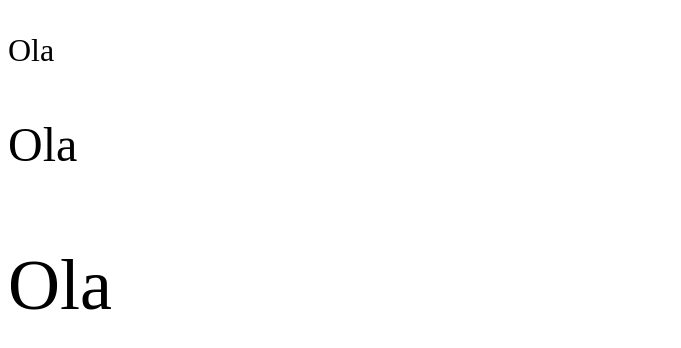
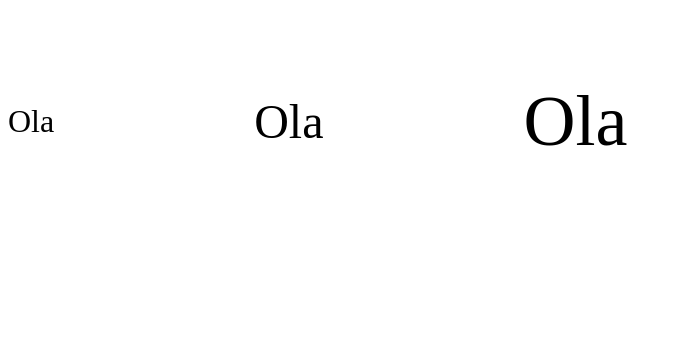
Before and after one commit to oscarotero/css-style-guide, a plain HTML site: page cases/fluid-typography/index.html in a window 1280 px wide. Shown: the whole page, without its empty margins (0-681 px from the left). Drawn offline with Linux system fonts and the light colour scheme.

Commit message:
simplified fluid typography maths

```diff
--- a/cases/fluid-typography/index.html
+++ b/cases/fluid-typography/index.html
@@ -3,47 +3,56 @@
   <head>
     <meta charset="UTF-8">
     <meta name="viewport" content="width=device-width, initial-scale=1.0">
-    <title>title</title>
+    <title>Utopia maths in CSS</title>
     <style>
       /* https://utopia.fyi/blog/clamp/ */
       :root {
         --unit: 1px;
         --min-width: 320;
         --max-width: 1000;
+        --width-diff: calc(var(--max-width) - var(--min-width));
         --scale: 1.5;
-        --scale-range: 2;
+        --multiplier: 2;
 
         /* Size 0 */
         --size-0-min: 16;
-        --size-0-max: calc(var(--size-0-min) * var(--scale-range));
+        --size-0-max: calc(var(--size-0-min) * var(--multiplier));
         --size-0: clamp(
           var(--size-0-min) * var(--unit),
-          ((-1 * var(--min-width) * ((var(--size-0-max) - var(--size-0-min)) / (var(--max-width) - var(--min-width))) + var(--size-0-min)) * var(--unit)) + ((var(--size-0-max) - var(--size-0-min)) / (var(--max-width) - var(--min-width)) * 100vw),
+          (-1 * var(--min-width) * ((var(--size-0-max) - var(--size-0-min)) / var(--width-diff)) + var(--size-0-min)) * var(--unit) + ((var(--size-0-max) - var(--size-0-min)) / var(--width-diff) * 100vw),
           var(--size-0-max) * var(--unit)
         );
 
         /* Size 1 */
         --size-1-min: calc(var(--size-0-min) * var(--scale));
-        --size-1-max: calc(var(--size-1-min) * var(--scale-range));
+        --size-1-max: calc(var(--size-1-min) * var(--multiplier));
         --size-1: clamp(
           var(--size-1-min) * var(--unit),
-          ((-1 * var(--min-width) * ((var(--size-1-max) - var(--size-1-min)) / (var(--max-width) - var(--min-width))) + var(--size-1-min)) * var(--unit)) + ((var(--size-1-max) - var(--size-1-min)) / (var(--max-width) - var(--min-width)) * 100vw),
+          (-1 * var(--min-width) * ((var(--size-1-max) - var(--size-1-min)) / var(--width-diff)) + var(--size-1-min)) * var(--unit) + ((var(--size-1-max) - var(--size-1-min)) / var(--width-diff) * 100vw),
           var(--size-1-max) * var(--unit)
         );
 
         /* Size 3 */
         --size-3-min: calc(var(--size-1-min) * var(--scale));
-        --size-3-max: calc(var(--size-3-min) * var(--scale-range));
+        --size-3-max: calc(var(--size-3-min) * var(--multiplier));
         --size-3: clamp(
           var(--size-3-min) * var(--unit),
-          ((-1 * var(--min-width) * ((var(--size-3-max) - var(--size-3-min)) / (var(--max-width) - var(--min-width))) + var(--size-3-min)) * var(--unit)) + ((var(--size-3-max) - var(--size-3-min)) / (var(--max-width) - var(--min-width)) * 100vw),
+          (-1 * var(--min-width) * ((var(--size-3-max) - var(--size-3-min)) / var(--width-diff)) + var(--size-3-min)) * var(--unit) + ((var(--size-3-max) - var(--size-3-min)) / var(--width-diff) * 100vw),
           var(--size-3-max) * var(--unit)
         );
 
+        /* Space 1 */
+        --space-1-min: 72;
+        --space-1-max: 200;
+        --space-1: clamp(
+          var(--space-1-min) * var(--unit),
+          (-1 * var(--min-width) * ((var(--space-1-max) - var(--space-1-min)) / var(--width-diff)) + var(--space-1-min)) * var(--unit) + ((var(--space-1-max) - var(--space-1-min)) / var(--width-diff) * 100vw),
+          var(--space-1-max) * var(--unit)
+        );
       }
     </style>
   </head>
-  <body>
+  <body style="display: flex; align-items: center; column-gap: var(--space-1);">
     <p style="font-size: var(--size-0)">Ola</p>
     <p style="font-size: var(--size-1)">Ola</p>
     <p style="font-size: var(--size-3)">Ola</p>
```
